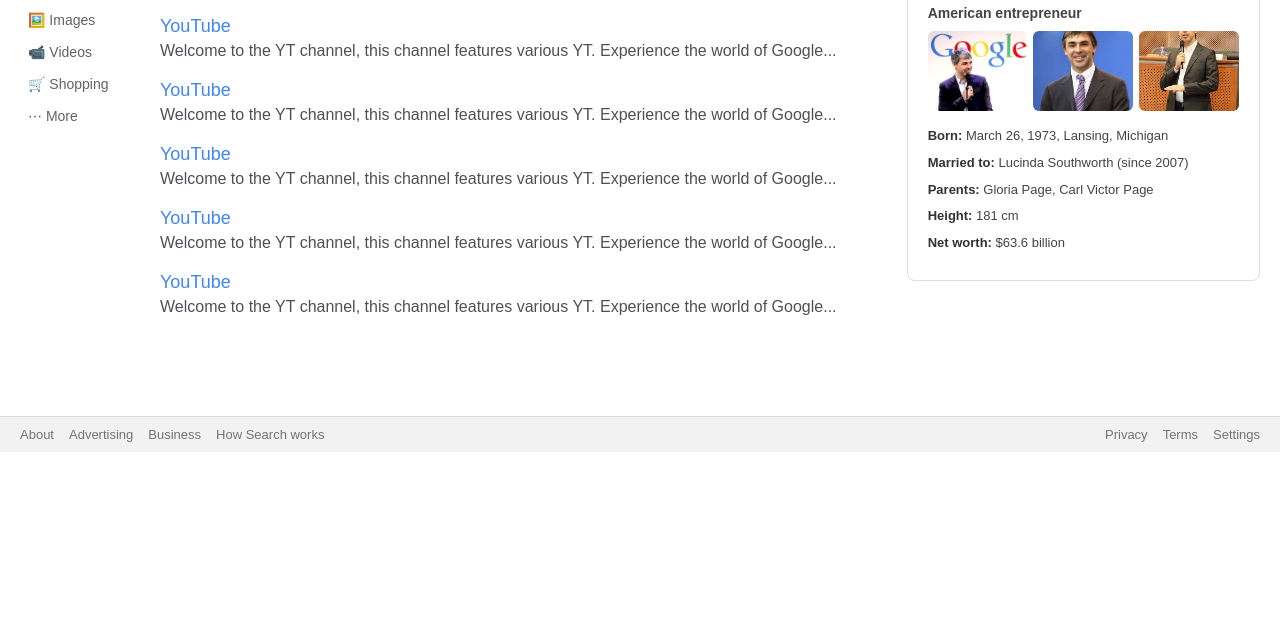
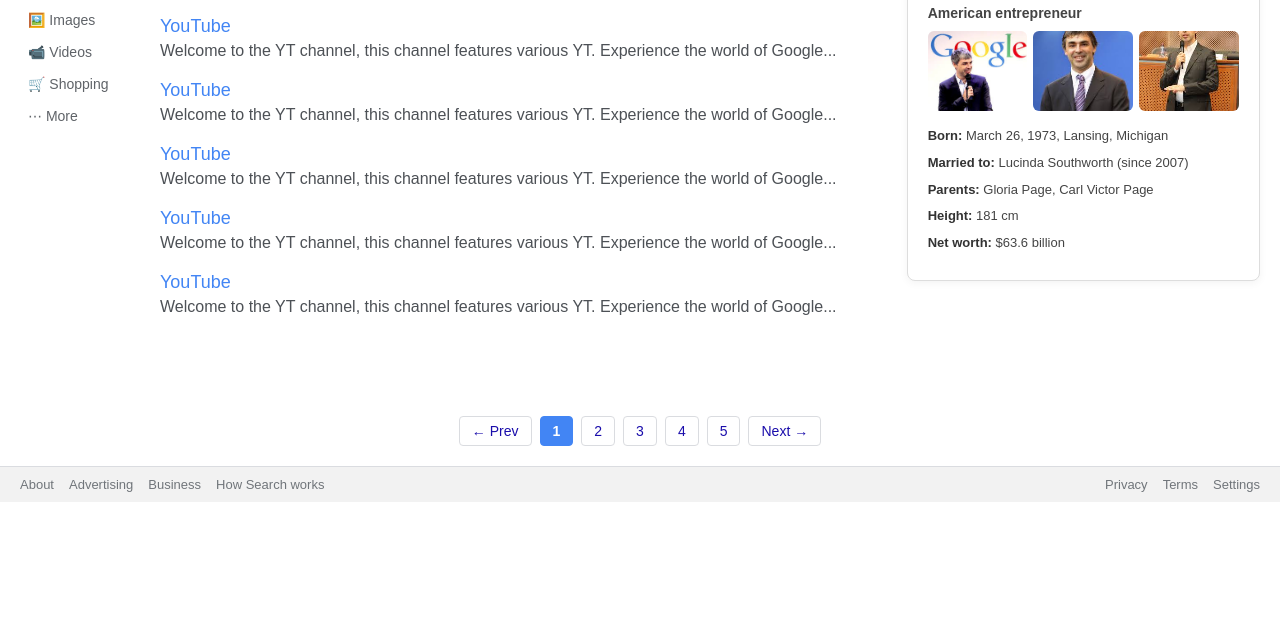
Before and after one commit to HannahImo/Flexisaf-Hannah-Imo, a plain HTML site: page index.html in a window 1280 px wide. Shown: the part 173-800 px from the top of the page. Drawn offline with Linux system fonts and the light colour scheme.

Commit message:
donelikedondgenius

```diff
--- a/index.html
+++ b/index.html
@@ -14,6 +14,9 @@
   <!-- Header -->
   <div class="header">
   <div class="logo"><b>G</b></div>
+
+  <!-- <img src="images/Google__G__logo.svg.png" alt="G for Google"> -->
+
   <div class="search-box">
     <input type="text" value="Larry Page" />
   </div>
@@ -48,6 +51,8 @@
         <div>More</div>
       </div>
 
+
+
       <div class="results">
         <!-- Repeat result blocks -->
         <div class="result">
@@ -77,6 +82,20 @@
       </div>
     </main>
 
+
+    <!-- <div class="pagination">
+        <a href="#" class="page prev">← Prev</a>
+        <a href="#" class="page active">1</a>
+        <a href="#" class="page">2</a>
+        <a href="#" class="page">3</a>
+        <a href="#" class="page">4</a>
+        <a href="#" class="page">5</a>
+        <a href="#" class="page next">Next →</a>
+      </div> -->
+
+
+
+
     <!-- Right Panel -->
     <aside class="right-panel">
       <div class="panel">
@@ -101,6 +120,17 @@
 
   </div> <!-- /.search-page -->
 
+  <div class="pagination">
+        <a href="#" class="page prev">← Prev</a>
+        <a href="#" class="page active">1</a>
+        <a href="#" class="page">2</a>
+        <a href="#" class="page">3</a>
+        <a href="#" class="page">4</a>
+        <a href="#" class="page">5</a>
+        <a href="#" class="page next">Next →</a>
+  </div>
+
+
   <!-- Footer -->
   <footer class="page-footer">
     <div class="footer-links">
@@ -116,5 +146,8 @@
     </div>
   </footer>
 
+
+
+
 </body>
 </html>
--- a/style.css
+++ b/style.css
@@ -174,6 +174,75 @@
   color: #333;
 }
 
+ .panel {
+  background: #fff;
+  padding: 20px;
+  border: 1px solid #ddd;
+  border-radius: 8px;
+  box-shadow: 0 2px 8px rgba(0,0,0,0.05);
+}
+
+a {
+  transition: color 0.2s ease;
+}
+
+.search-box input {
+  border: 1px solid #dadce0;
+  border-radius: 24px;
+  padding: 10px 16px;
+}
+
+/* .logo {
+  background-color: #4285f4;
+  color: white;
+  width: 36px;
+  height: 36px;
+  display: flex;
+  align-items: center;
+  justify-content: center;
+  border-radius: 50%;
+  font-size: 24px;
+  font-weight: bold;
+} */
+
+/* Image Fix */
+
+
+img {
+  max-width: 100%;
+  height: auto;
+}
+
+.pagination {
+  display: flex;
+  gap: 8px;
+  justify-content: center;
+  margin-top: 30px;
+  flex-wrap: wrap;
+}
+
+.pagination .page {
+  padding: 6px 12px;
+  margin-bottom: 20px;
+  border: 1px solid #dadce0;
+  border-radius: 4px;
+  color: #1a0dab;
+  text-decoration: none;
+  font-size: 14px;
+}
+
+.pagination .page:hover {
+  background-color: #f1f3f4;
+}
+
+.pagination .active {
+  background-color: #4285f4;
+  color: white;
+  font-weight: bold;
+  border-color: #4285f4;
+}
+
+
 /* Footer */
 .page-footer {
   background: #f2f2f2;
@@ -200,9 +269,3 @@
 .page-footer .footer-links a:hover {
   text-decoration: underline;
 }
-
-/* Image Fix */
-img {
-  max-width: 100%;
-  height: auto;
-}
```
Also changed, not shown: images/Google__G__logo.svg.png (added).
